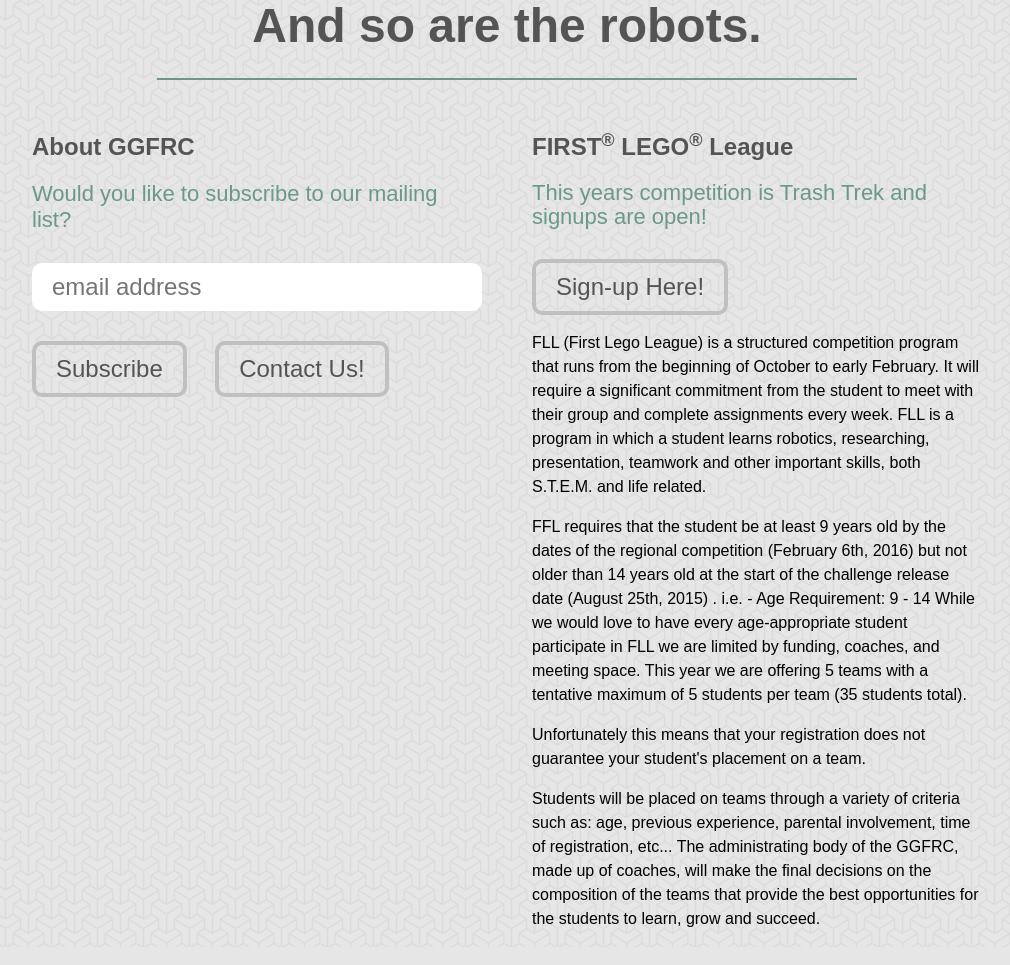
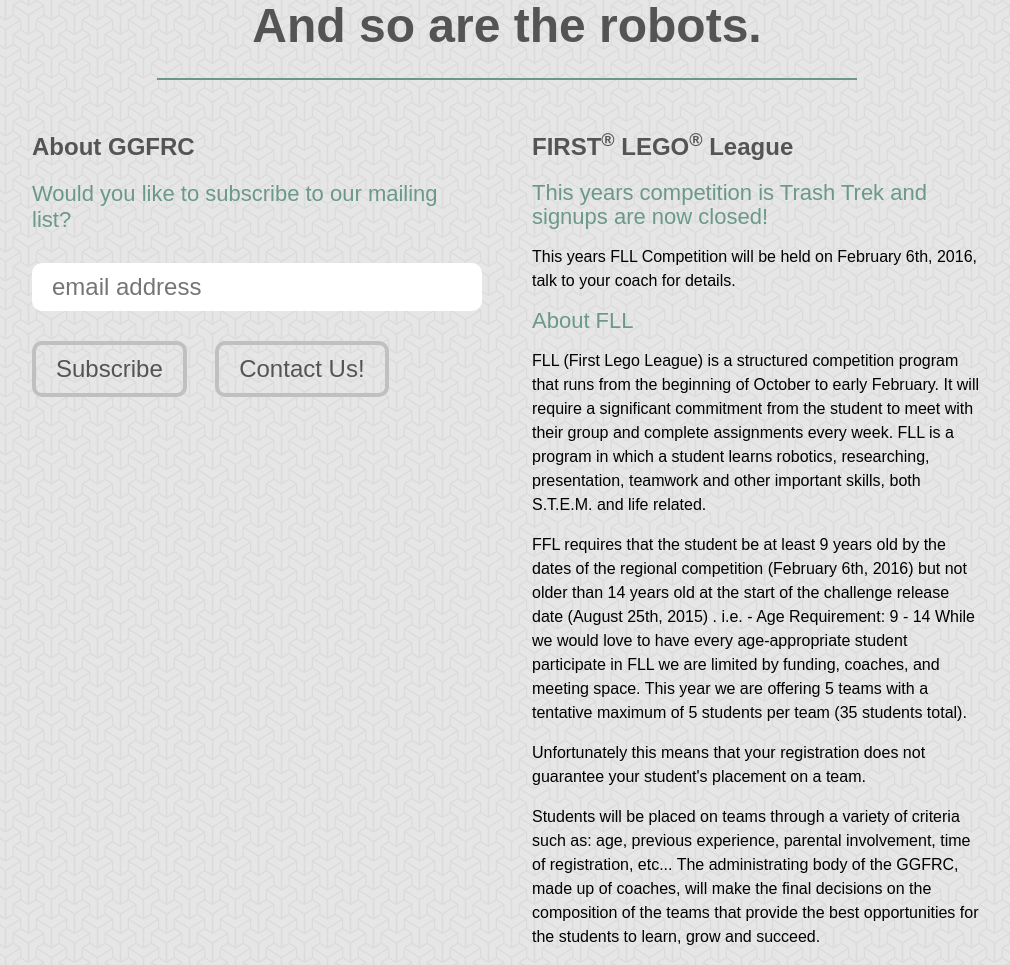
Before and after one commit to TeamSkosh/ggfrc, a Flask app: page / in a window 1280 px wide. Shown: the part 260-1225 px from the top of the page, without its empty margins (133-1143 px from the left). Before the commit the page ends 1187 px from the top, so only its background shows below. Run offline with Flask 2, Linux system fonts and the light colour scheme; some libraries are stand-ins or nearby versions.

Commit message:
Closed registration for 2015

```diff
--- a/ggfrc/templates/home.html
+++ b/ggfrc/templates/home.html
@@ -32,14 +32,21 @@
             <h2>FIRST<sup>&reg;</sup> LEGO<sup>&reg;</sup> League</h2>
 
             <div class="fll-signup">
-
-                <p>This years competition is Trash Trek and signups are open!</p>
-
-                <a href="http://goo.gl/forms/9j2KIi6KPW">Sign-up Here!</a>
-
+                <p>This years competition is Trash Trek and signups are now closed!
+		</p>
 
             </div>
 
+	    <div class="fll-info-text">
+<p>
+		This years FLL Competition will be held on February 6th, 2016, talk to
+		your coach for details.</p>
+</div>
+            <div class="fll-signup">
+                <p>About FLL
+		</p>
+
+            </div>
 	    <div class="fll-info-text">
                 <p>FLL (First Lego League) is a structured competition program
                     that runs from the beginning of October to early February.
```
